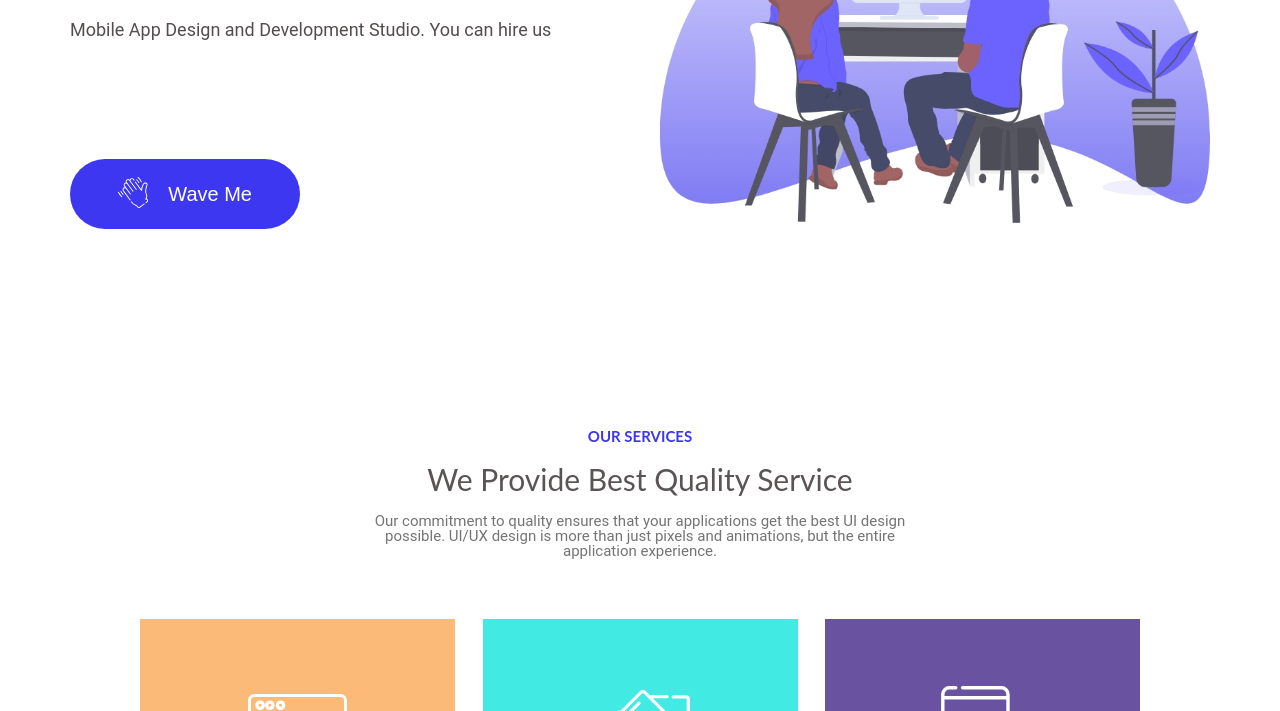
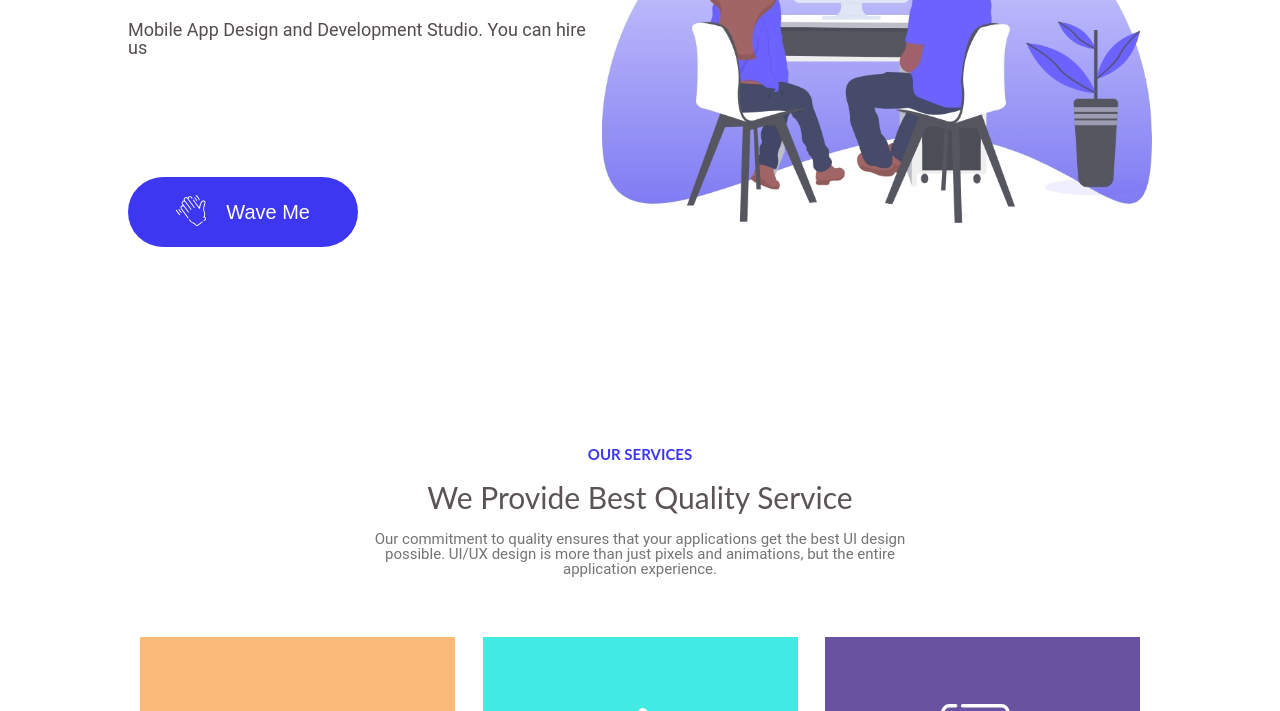
Before and after one commit to Mariam-Gug/lecture-7, a plain HTML site: page index.html in a window 1280 px wide. Shown: the part 389-1100 px from the top of the page. Drawn offline with Linux system fonts and the light colour scheme.

Commit message:
centering in the top section

```diff
--- a/css/style.css
+++ b/css/style.css
@@ -36,10 +36,14 @@ header {
     text-transform: uppercase;
     color: #3D37F1;
 }
+/* top section */
 .top-section {
-    margin: 250px 70px 0 70px;
+    margin-top: 250px;
+    display: flex;
+    justify-content: center;
 }
 .wrapper {
+    width: 1024px;
     display: flex;
     justify-content: space-between;
 }
@@ -79,6 +83,7 @@ header {
     font-size: 20px;
     margin-left: 20px;
 }
+/* bottom section */
 .bottom-section {
     margin-top: 200px;
     display: flex;
@@ -110,6 +115,7 @@ header {
     font-size: 15px;
     color: #747474;
 }
+/* six different color boxes */
 .wrapper3 {
     margin: 60px 0;
     width: 1000px;
```
